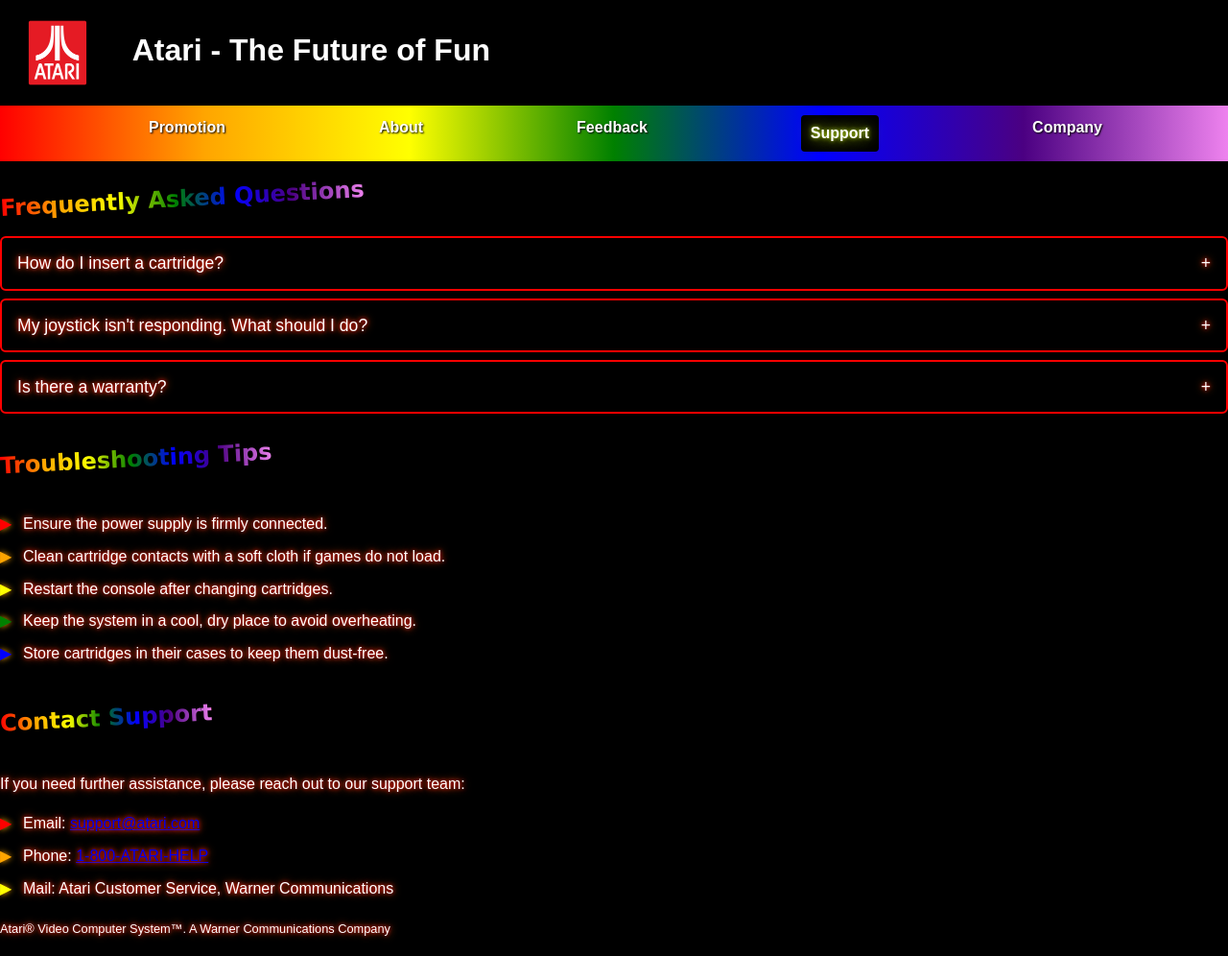
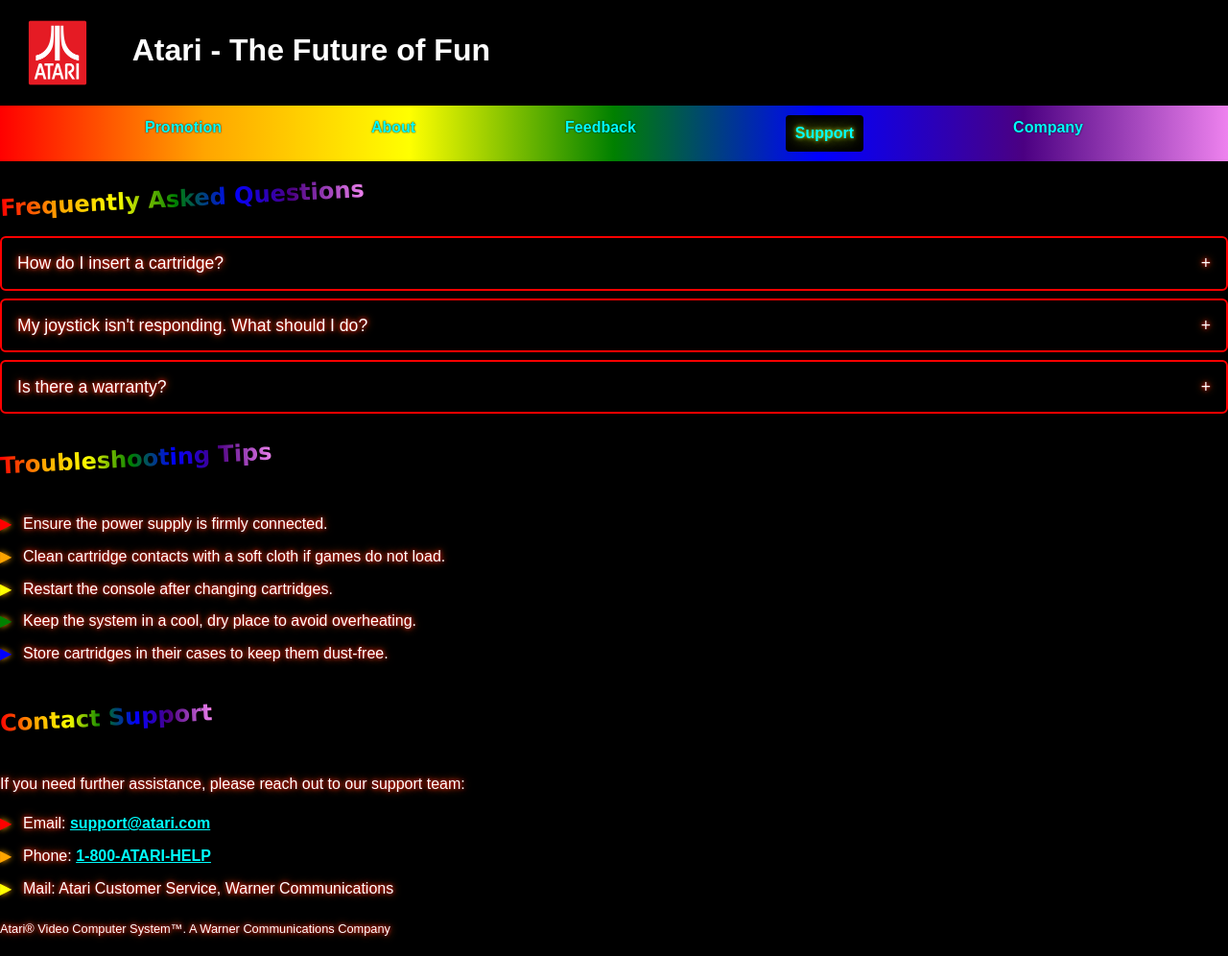
Before and after one commit to Riokajin/HTML-CSS-JS-Fundamentals-Adam-Evans, a PHP site: page /support.html in a window 1280 px wide. Shown: the whole page at 96% size. Run offline with PHP 8.4, Linux system fonts and the light colour scheme.

Commit message:
cleaned up links on support page

```diff
--- a/project-1/css/styles.css
+++ b/project-1/css/styles.css
@@ -120,12 +120,12 @@ p {
     text-shadow: 0 0 4px #ff0000, 0 0 8px #ff6600;
 }
 
-ul {
+main ul {
     list-style: none;
     padding-left: 0;
 }
 
-ul li {
+main ul li {
     color: #fff;
     font-family: 'orbitron', sans-serif;
     text-shadow: 0 0 4px #ff0000, 0 0 8px #ff6600;
@@ -188,6 +188,20 @@ main ul li:nth-child(7)::before { color: violet; }
     margin-top: 1rem;
     text-align: left;      /* keep labels/inputs aligned inside the grid */
 }
+
+.support-page a {
+    color: #00ffff;
+    text-shadow: 0 0 2px #000;
+    font-weight: bold;
+    text-decoration: unerline;
+}
+
+.support-page a:hover {
+    color: #ff6600;
+    text-shadow: 0 0 6px #ff6600;
+}
+
+
 
 form {
   display: grid;
--- a/project-1/support.html
+++ b/project-1/support.html
@@ -8,7 +8,7 @@
         <script src="js/interactions.js" defer></script>
         <title>Support</title>
     </head>
-    <body>
+    <body class="support-page">
         <header>
             <!-- Atari Logo taken from logos-world.net-->
             <h1><img src="images/Atari-Logo-red-box.png" alt="Atari company logo" width="300" height="150"> Atari - The Future of Fun</h1>
```
